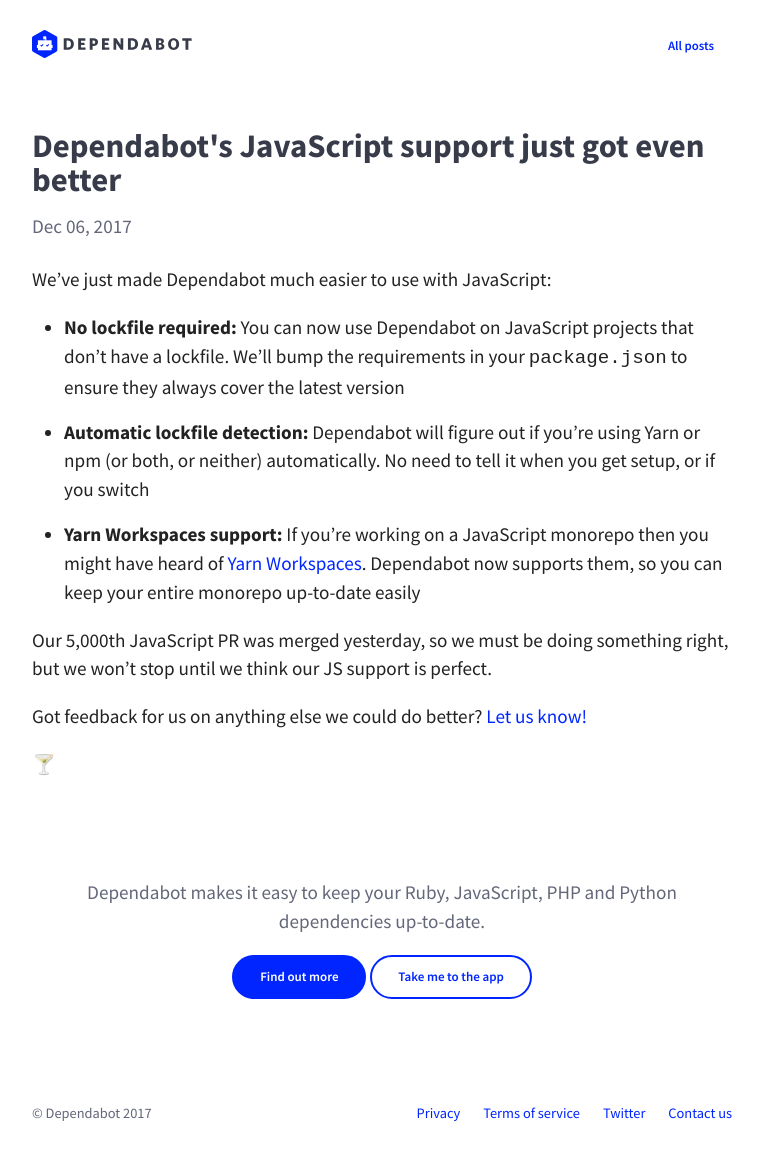
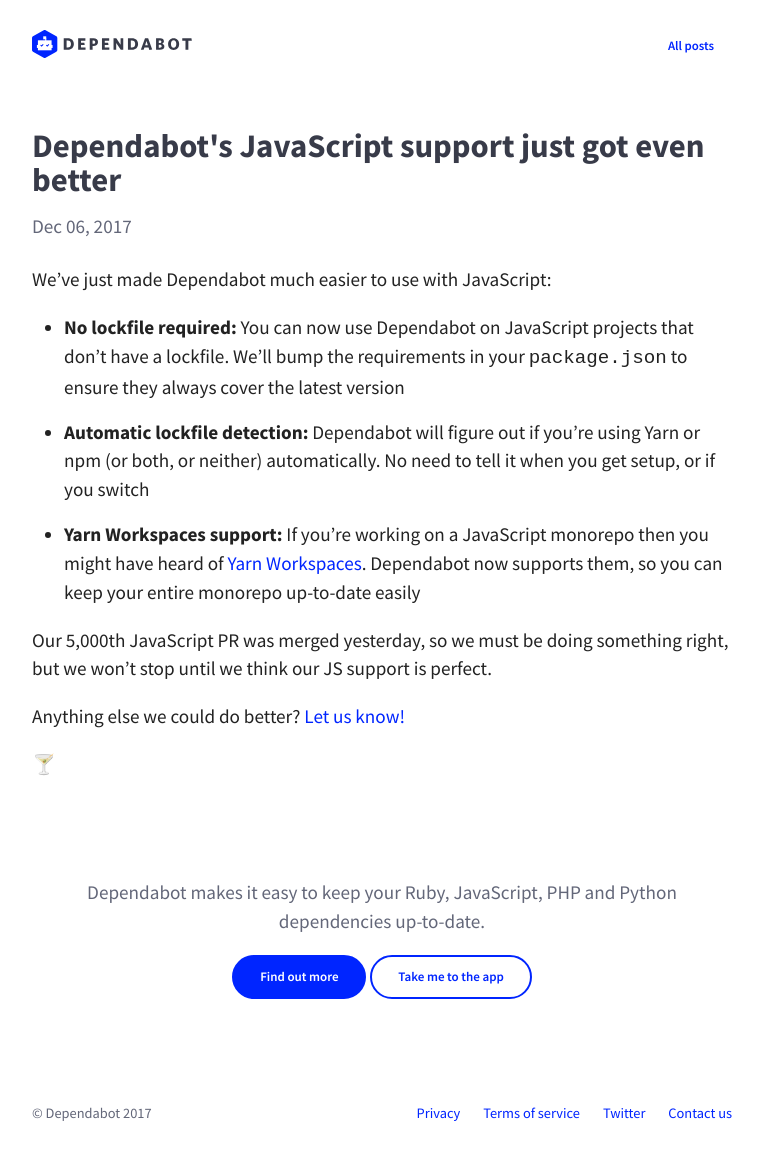
Before and after one commit to desenvolvedorIcotrade/App.bot, a Jekyll site: the page built from blog/_posts/2017-12-06-simpler-javascript-support.md, in a window 1280 px wide. Shown: the whole page, without its empty margins (258-1021 px from the left). Built offline with Jekyll 4.4.1, drawn with Linux system fonts in a browser that asks for light colours; nearby versions of some CDN libraries.

Commit message:
Wordsmith

```diff
--- a/blog/_posts/2017-12-06-simpler-javascript-support.md
+++ b/blog/_posts/2017-12-06-simpler-javascript-support.md
@@ -19,8 +19,7 @@
 Our 5,000th JavaScript PR was merged yesterday, so we must be doing something
 right, but we won't stop until we think our JS support is perfect.
 
-Got feedback for us on anything else we could do better?
-[Let us know!][feedback-link]
+Anything else we could do better? [Let us know!][feedback-link]
 
 🍸
 
```
